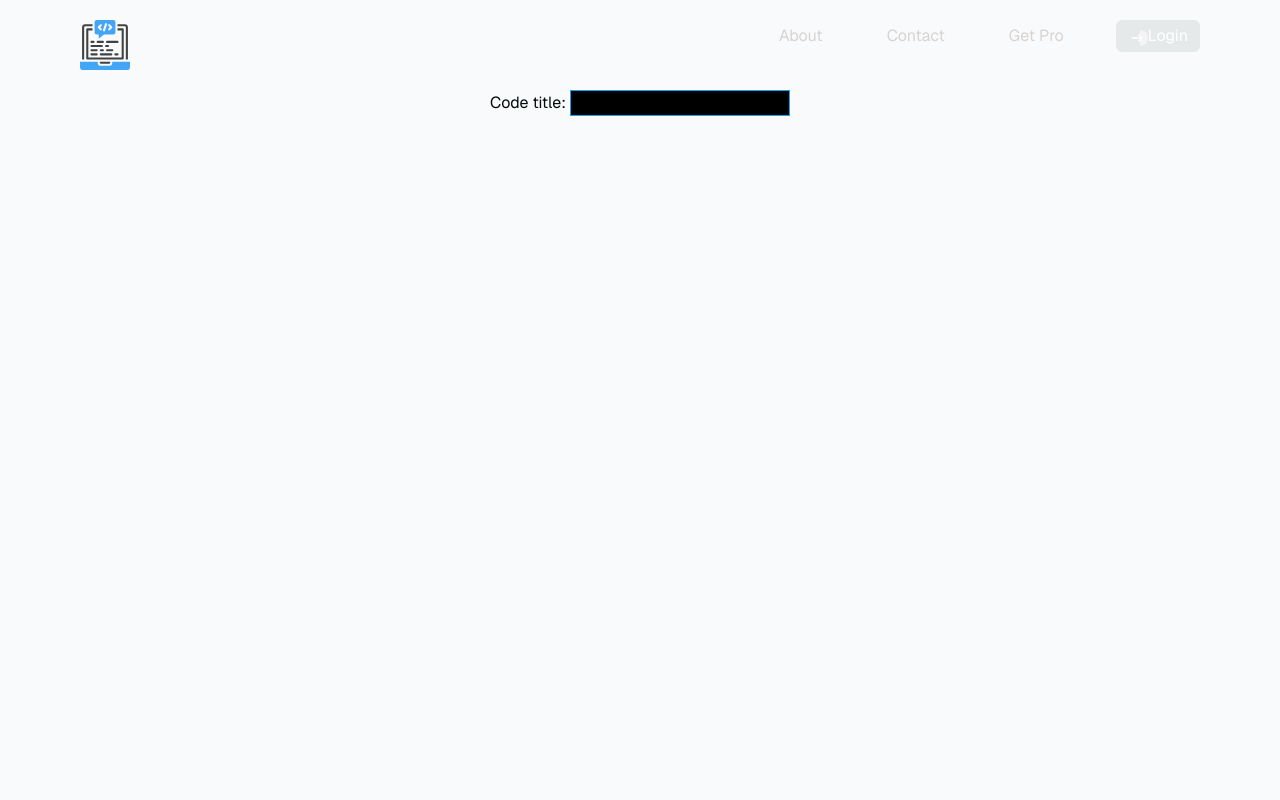
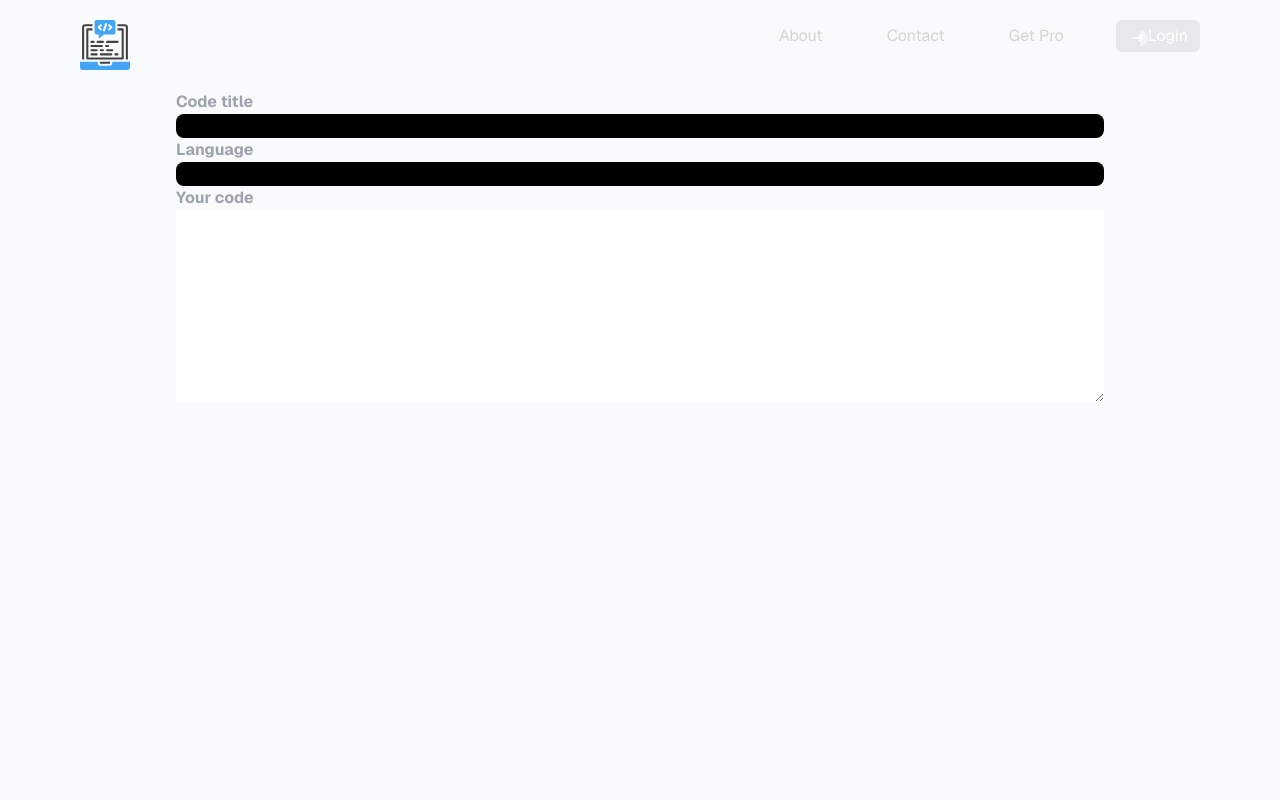
Before and after one commit to saurabhje/code-board, a Next.js app: page /new-code in a window 1280 px wide. Shown: the top 800 px of the page. Built offline with nearby package versions, Linux system fonts and the light colour scheme.

Commit message:
Add About-Contact Section

```diff
--- a/app/new-code/page.tsx
+++ b/app/new-code/page.tsx
@@ -1,10 +1,21 @@
-export default function AddCode(){
-    return(
-        <section>
-            <form>
-                <label htmlFor= "title">Code title: </label>
-                <input id="title" type="text" className="bg-black border border-sky-500"/>
-            </form>
-        </section>
-    )
+import styles from "../utils.module.css";
+export default function AddCode() {
+  return (
+    <div className={`${styles.form} w-full px-4 mx-10`}>
+      <form>
+      <div className="w-full flex flex-col">
+            <label className="font-bold text-gray-400" htmlFor="title">Code title </label>
+            <input id="title" type="text" className="rounded-lg" />
+        </div>
+        <div className="w-full flex flex-col">
+            <label className="font-bold text-gray-400" htmlFor="title">Language </label>
+            <input id="title" type="text" className="rounded-lg" />
+        </div>
+        <div className="w-full flex flex-col">
+            <label className="font-bold text-gray-400" htmlFor="snippet">Your code</label>
+            <textarea id="snippet" rows={8}/>
+        </div>
+      </form>
+    </div>
+  );
 }
--- a/app/utils.module.css
+++ b/app/utils.module.css
@@ -3,6 +3,11 @@
 }
 .psections p{
     margin-top: 10px;
+}
+
+.form input{
+    background-color: #000;
+    color: white;
 }
 @media screen and (max-width: 768px) {
     .navTitle {
--- a/components/Navbar.tsx
+++ b/components/Navbar.tsx
@@ -36,13 +36,13 @@ export default function Navbar() {
       >
         <Link
           className=" py-1 md:px-3 rounded-md md:hover:bg-btn-background-hover"
-          href="#about"
+          href="/#about"
         >
           About
         </Link>
         <Link
           className="py-1 md:px-3 rounded-md md:hover:bg-btn-background-hover"
-          href="#contact"
+          href="/#contact"
         >
           Contact
         </Link>
```
